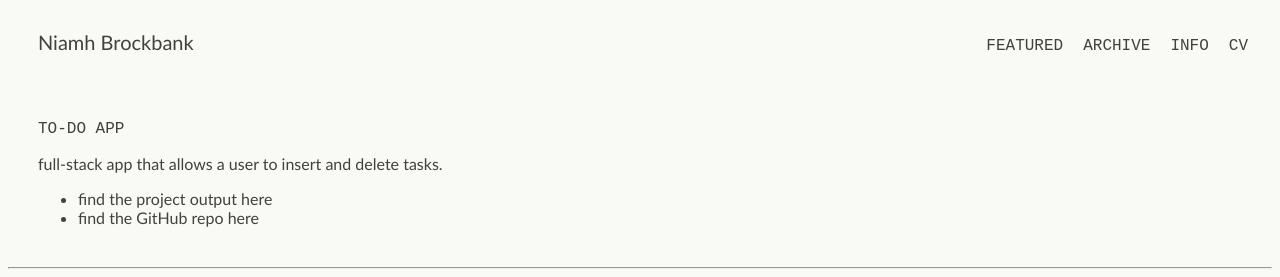
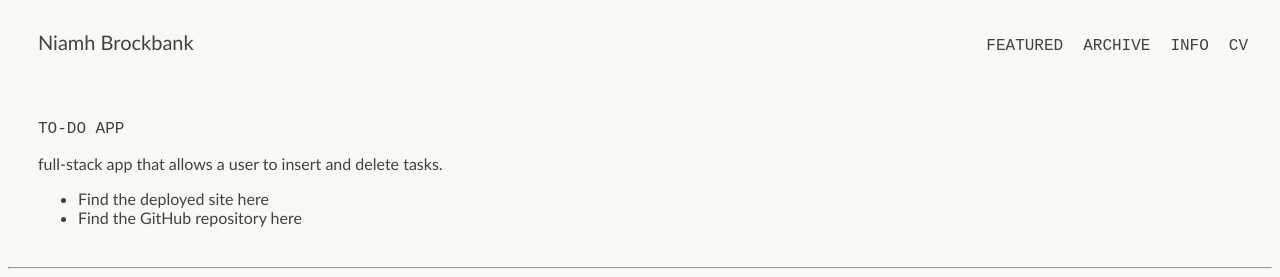
Before and after one commit to niamhbrockbank/portfolio, a React (Create React App) app: page / in a window 1280 px wide. Both pictures are taken after a click on the item 335 px from the left and 667 px from the top of the page. Shown: the top 277 px of the page. Built offline with nearby package versions, Linux system fonts and the light colour scheme.

Commit message:
Conditionally render projects front-ends

```diff
--- a/src/components/ProjectPage.tsx
+++ b/src/components/ProjectPage.tsx
@@ -20,31 +20,27 @@ export default function ProjectPage({
 
   const { name, description } = currentProject;
 
-  if (currentProject.front_end === undefined) {
-    return <p>no front-end</p>;
-  }
   return (
-    <div id="project_page">
+    <div id='project_page'>
       <h1>{name}</h1>
       <p>{description}</p>
-      <ul>
-        {currentProject.front_end.deployed_link && (
+      {/* <li>date created: {moment(date_created).format("MMM Do YYYY")}</li> */}
+
+      {currentProject.front_end !== undefined &&
+        <>
+        {/* <h1>Front End</h1> */}
+        <ul>
           <li>
-            <a href={currentProject.front_end.deployed_link}>
-              find the project output here
-            </a>
+            <a href={currentProject.front_end.deployed_link}>Find the deployed site here</a>
           </li>
-        )}
+          <li>
+          <a href={currentProject.front_end.github_link}>Find the GitHub repository here</a>
+          </li>
+        </ul>
+        </>
+      }
 
-        {currentProject.front_end.github_link && (
-          <li>
-            <a href={currentProject.front_end.github_link}>
-              find the GitHub repo here
-            </a>
-          </li>
-        )}
-        {/* <li>date created: {moment(date_created).format("MMM Do YYYY")}</li> */}
-      </ul>
+      {/*back end, presentation, creative coding*/}
     </div>
-  );
+  )
 }
--- a/src/projectsArchive.json
+++ b/src/projectsArchive.json
@@ -68,5 +68,35 @@
       "github_link": "not available at this time",
       "deployed_link": "https://docs.google.com/presentation/d/1kwps5-5MmTvKJZU2XY1PhJyVd9Ch9DCNeZK2XuVn9t0/edit#slide=id.p"
     }
+  },
+  {
+    "id": 8,
+    "name": "eisenhower matrix",
+    "description": "This app will have an Eisenhower matrix background and the ability to add task notes. The task notes will be draggable so that they can be positioned in the correct quadrant easily.",
+    "date_created": "today",
+    "front_end": {
+      "github_link": "https://github.com/niamhbrockbank/eisenhower-matrix",
+      "deployed_link": "https://priorities-measure.netlify.app/"
+    }
+  },
+  {
+    "id": 9,
+    "name": "flow field experiments",
+    "description": "Experiments with perlin noise and flow fields to create images that resemble synthetic materials.",
+    "date_created": "today",
+    "front_end": {
+      "github_link": "https://openprocessing.org/sketch/1657841",
+      "deployed_link": "https://openprocessing.org/sketch/1657841"
+    }
+  },
+  {
+    "id": 10,
+    "name": "dog breed voting",
+    "description": "Vote on the cutest dog breed from two randomly selected from Dog Breed API.",
+    "date_created": "today",
+    "front_end": {
+      "github_link": "https://github.com/niamhbrockbank/c5b1-dog-breeds-front-end",
+      "deployed_link": "not available at this time"
+    }
   }
 ]
```
